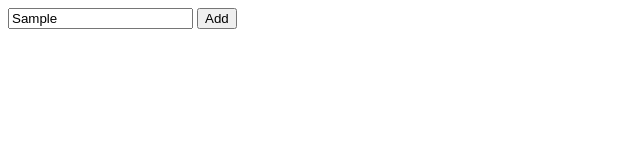
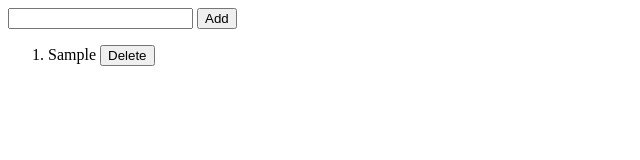
Before and after one commit to haideralishah/Saylani-Batch-13, a plain HTML site: page JavaScript/Lab/Lab 9/index.html in a window 1280 px wide. Both pictures are taken after typing "Sample" into the empty fields and a click on the button "Add". Shown: the whole page, without its empty margins (0-640 px from the left). Drawn offline with Linux system fonts and the light colour scheme.

Commit message:
delete todo template

```diff
--- a/JavaScript/Lab/Lab 9/app.js
+++ b/JavaScript/Lab/Lab 9/app.js
@@ -1,16 +1,32 @@
 let todos = [];
 let olEl = document.querySelectorAll('.all-todos')[0];
+let newTodoEl = document.querySelectorAll('#new-todo')[0];
 
-function renderTodos(){
+function renderTodos() {
     olEl.innerHTML = "";
-    for(let i =0; i < todos.length; i++){
+    for (let i = 0; i < todos.length; i++) {
         let todoItem = todos[i];
-        let liEl = `<li>${todoItem}</li>`;
+        let liEl = `<li>
+                        ${todoItem}
+                        <button onclick="deleteTodo(${i})">
+                            Delete
+                        </button>
+                    </li>`;
+
+
         olEl.innerHTML += liEl;
     }
 }
 
-function addTodo(){
-    // add new todo in array
-    //call renderTodos to print updated array
+function addTodo() {
+    let newTodo = newTodoEl.value;
+    todos.push(newTodo);
+    renderTodos();
+    newTodoEl.value = "";
 }
+
+function deleteTodo(index) {
+    console.log(index);
+    // splice receiving index
+    // call renderTodos
+}
--- a/JavaScript/Lab/Lab 9/index.html
+++ b/JavaScript/Lab/Lab 9/index.html
@@ -10,7 +10,7 @@
 <body>
 
    <input type="text" id="new-todo" />
-   <button>Add</button>
+   <button onclick="addTodo()">Add</button>
 
     <ol class="all-todos"></ol>
 
```
